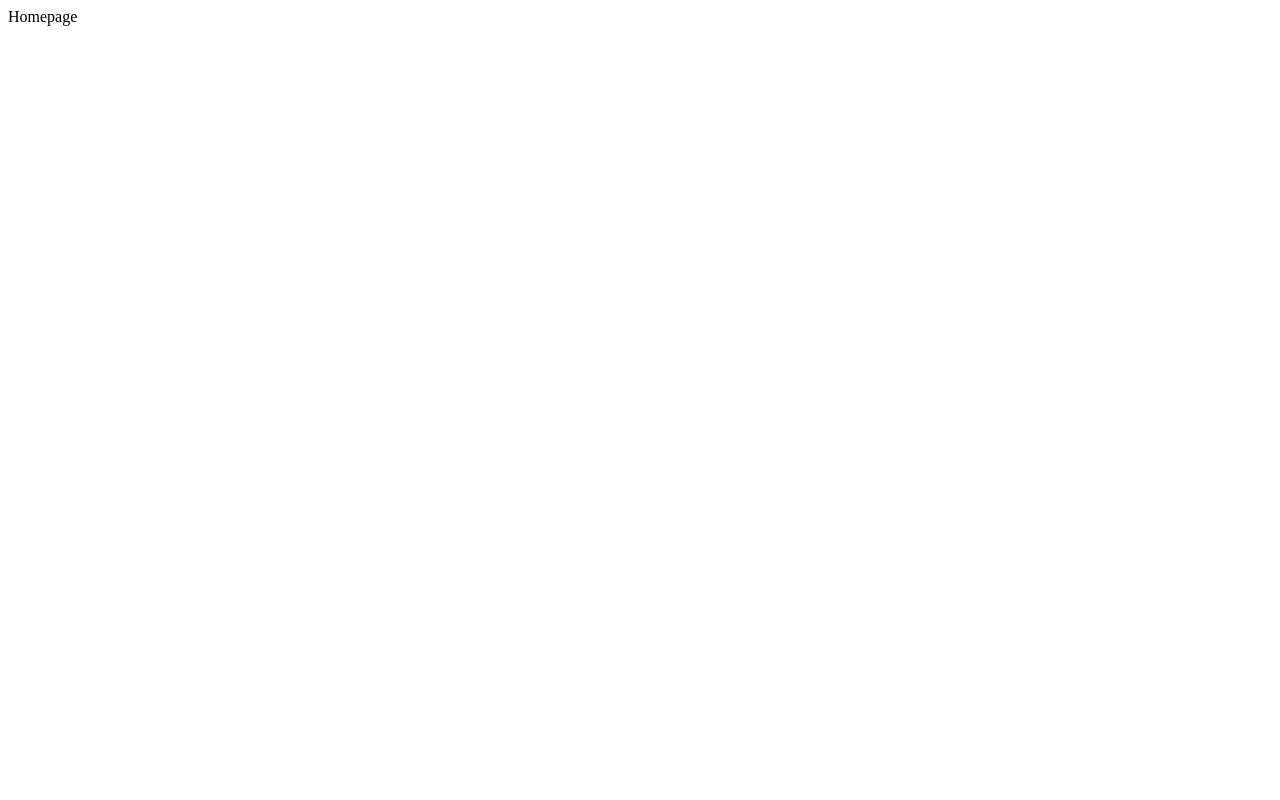
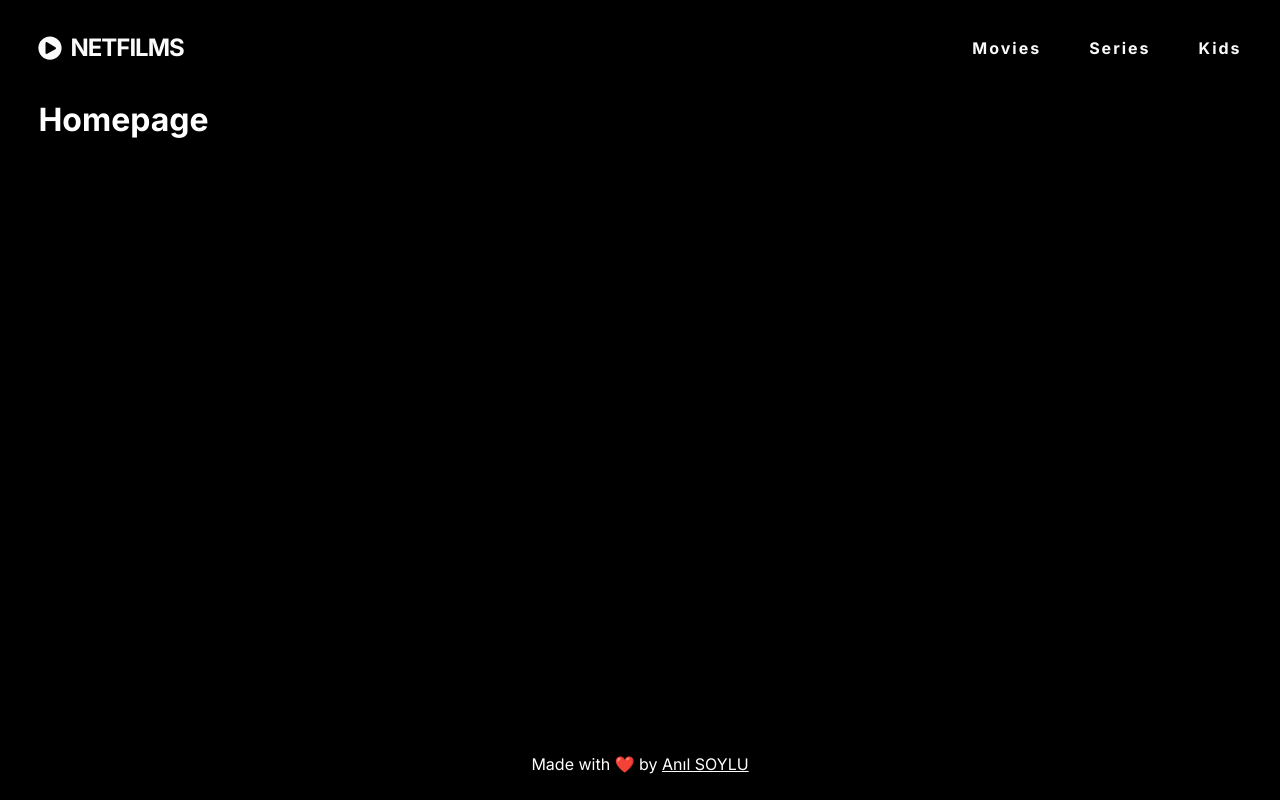
Before and after one commit to anilsoylu/netfilms, a Next.js app: page / in a window 1280 px wide. Built offline with nearby package versions, Linux system fonts and the light colour scheme.

Commit message:
Added Layout & font

```diff
--- a/app/layout.js
+++ b/app/layout.js
@@ -1,12 +1,27 @@
+import { Inter } from "@next/font/google"
+import "@/styles/reset.css"
+import "@/styles/global.css"
+
+import Header from "@/containers/header"
+import Footer from "@/containers/footer"
+
 export const metadata = {
   title: "Create Next App",
   description: "Generated by create next app",
 }
 
+const interFontFamily = Inter({
+  subsets: ["latin"],
+})
+
 export default function RootLayout({ children }) {
   return (
-    <html lang="en">
-      <body>{children}</body>
+    <html lang="tr" className={interFontFamily.className}>
+      <body className="container">
+        <Header />
+        <main>{children}</main>
+        <Footer />
+      </body>
     </html>
   )
 }
--- a/app/page.js
+++ b/app/page.js
@@ -1,7 +1,11 @@
 import React from "react"
 
 function Homepage() {
-  return <div>Homepage</div>
+  return (
+    <>
+      <h1>Homepage</h1>
+    </>
+  )
 }
 
 export default Homepage
--- /dev/null
+++ b/containers/footer/index.js
@@ -0,0 +1,17 @@
+import React from "react"
+import Link from "next/link"
+
+import styles from "./styles.module.css"
+
+function index() {
+  return (
+    <footer className={styles.footer}>
+      Made with ❤️ by&nbsp;
+      <Link href="https://twitter.com/anilsoylu" target="_blank">
+        Anıl SOYLU
+      </Link>
+    </footer>
+  )
+}
+
+export default index
--- /dev/null
+++ b/containers/footer/styles.module.css
@@ -0,0 +1,9 @@
+.footer {
+  display: flex;
+  align-items: center;
+  justify-content: center;
+}
+
+.footer a {
+  text-decoration: underline;
+}
--- /dev/null
+++ b/containers/header/index.js
@@ -0,0 +1,23 @@
+import Link from "next/link"
+import React from "react"
+import { FaPlayCircle } from "react-icons/fa"
+import styles from "./styles.module.css"
+
+function Header() {
+  return (
+    <header className={`${styles.header} container fluid`}>
+      <div className={styles.headerWrapper}>
+        <Link href="/" className={styles.logo}>
+          <FaPlayCircle /> NETFILMS
+        </Link>
+        <nav className={styles.navigationMenu}>
+          <Link href="/">Movies</Link>
+          <Link href="/">Series</Link>
+          <Link href="/">Kids</Link>
+        </nav>
+      </div>
+    </header>
+  )
+}
+
+export default Header
--- /dev/null
+++ b/containers/header/styles.module.css
@@ -0,0 +1,27 @@
+.header {
+  background: linear-gradient(180deg, rgba(0, 0, 0, 0.8), rgba(0, 0, 0, 0));
+}
+
+.headerWrapper {
+  display: flex;
+  align-items: center;
+  justify-content: space-between;
+}
+
+.logo {
+  display: flex;
+  align-items: center;
+  gap: 8px;
+  font-size: 24px;
+  font-weight: 700;
+  letter-spacing: -1px;
+  color: #fafafa;
+}
+
+.navigationMenu {
+  display: flex;
+  gap: 48px;
+  color: #fafafa;
+  font-weight: 700;
+  letter-spacing: 2px;
+}
--- a/jsconfig.json
+++ b/jsconfig.json
@@ -1,5 +1,6 @@
 {
   "compilerOptions": {
+    "baseUrl": ".",
     "paths": {
       "@/*": ["./*"]
     }
--- a/package.json
+++ b/package.json
@@ -9,6 +9,7 @@
     "lint": "next lint"
   },
   "dependencies": {
+    "@next/font": "^13.3.0",
     "autoprefixer": "10.4.14",
     "eslint": "8.38.0",
     "eslint-config-next": "13.3.0",
@@ -16,6 +17,7 @@
     "postcss": "8.4.21",
     "react": "18.2.0",
     "react-dom": "18.2.0",
+    "react-icons": "^4.8.0",
     "tailwindcss": "3.3.1"
   }
 }
--- /dev/null
+++ b/styles/global.css
@@ -0,0 +1,23 @@
+body {
+  font-family: "Inter", sans-serif;
+  font-size: 16px;
+  background-color: #000;
+}
+
+div[data-nextjs-scroll-focus-boundary] {
+  height: 100%;
+}
+
+.container {
+  display: grid;
+  grid-template-columns: 1fr min(1440px, 94%) 1fr;
+  grid-template-rows: 96px auto 72px;
+}
+
+.container > * {
+  grid-column: 2;
+}
+
+.container > .fluid {
+  grid-column: 1 / -1;
+}
--- /dev/null
+++ b/styles/reset.css
@@ -0,0 +1,49 @@
+*,
+*::before,
+*::after {
+  box-sizing: border-box;
+}
+* {
+  margin: 0;
+}
+html,
+body {
+  height: 100%;
+}
+body {
+  color: #fff;
+  line-height: 1.5;
+  -webkit-font-smoothing: antialiased;
+}
+img,
+picture,
+video,
+canvas,
+svg {
+  display: block;
+  max-width: 100%;
+}
+input,
+button,
+textarea,
+select {
+  font: inherit;
+}
+p,
+h1,
+h2,
+h3,
+h4,
+h5,
+h6 {
+  overflow-wrap: break-word;
+}
+a {
+  text-decoration: none;
+  color: inherit;
+}
+button {
+  background: none;
+  border: none;
+  cursor: pointer;
+}
```
Also changed, not shown: 1 other file (tests, documents, lock files or other folders).
